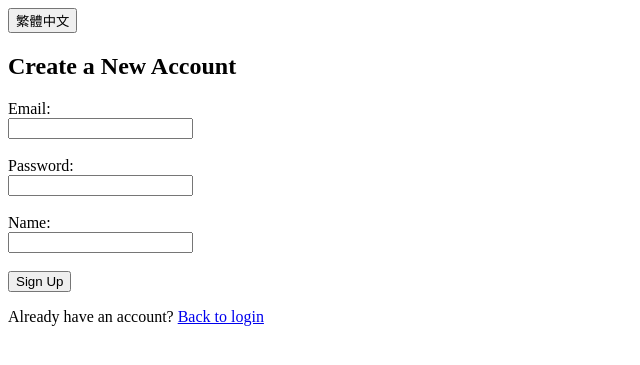
After one commit to shinchuanchenne/motivational_coach, a Flask app: page /signup in a window 1280 px wide. The commit adds this page. Shown: the top 365 px of the page, without its empty margins (0-640 px from the left). Run offline with Flask 3, Linux system fonts and the light colour scheme.

Commit message:
Finished login and signup html and logic

```diff
--- a/app.py
+++ b/app.py
@@ -12,7 +12,7 @@ api_key = os.getenv("OPENAI_API_KEY")
 client = OpenAI(api_key=api_key)
 app = Flask(__name__)
 app.secret_key = 'supersecret'
-DATABASE = 'app.db'
+DATABASE = 'database.db'
 
 
 # Connect sqlite
@@ -28,6 +28,37 @@ def close_db(e=None):
     db = g.pop('db', None)
     if db:
         db.close()
+
+
+#login
+@app.route("/set_language", methods=["POST"])
+def set_language():
+    session['lang'] = request.form.get('lang','en')
+    return redirect(url_for('login'))
+
+#Signup
+@app.route("/signup", methods=["GET", "POST"])
+def signup():
+    if request.method == "POST":
+        email = request.form["email"].strip().lower()
+        password = request.form["password"]
+        name = request.form["name"].strip()
+
+        db = get_db()
+
+        existing_user = db.execute("SELECT * FROM users WHERE email = ?", (email,)).fetchone()
+        if existing_user:
+            return "<p>Email already registered. Please use another email.</p>"
+
+        db.execute(
+            "INSERT INTO users (email, password, name) VALUES (?, ?, ?)",
+            (email, password, name)
+        )
+        db.commit()
+
+        return redirect(url_for('login'))
+
+    return render_template("signup.html")
 
 
 @app.route("/", methods=["GET", "POST"])
--- /dev/null
+++ b/templates/signup.html
@@ -0,0 +1,55 @@
+<!DOCTYPE html>
+<html lang="en">
+<head>
+    <meta charset="UTF-8">
+    <meta name="viewport" content="width=device-width, initial-scale=1.0">
+    <title>Sign Up - Motivational Coach</title>
+</head>
+<body>
+
+    <!-- Change language -->
+    <div>
+        <form method="POST" action="/set_language">
+            {% if session.get('lang') == 'zh' %}
+                <button name="lang" value="en">English</button>
+            {% else %}
+                <button name="lang" value="zh">繁體中文</button>
+            {% endif %}
+        </form>
+    </div>
+
+    <!-- Sign up-->
+    {% if session.get('lang') == 'zh' %}
+        <h2>註冊新帳號</h2>
+        <form method="POST" action="/signup">
+            <label>請輸入電子郵件：</label><br>
+            <input type="email" name="email" required><br><br>
+
+            <label>請輸入密碼：</label><br>
+            <input type="password" name="password" required><br><br>
+
+            <label>請輸入姓名：</label><br>
+            <input type="text" name="name" required><br><br>
+
+            <button type="submit">註冊</button>
+        </form>
+        <p>已經有帳號？<a href="{{ url_for('login') }}">回到登入</a></p>
+    {% else %}
+        <h2>Create a New Account</h2>
+        <form method="POST" action="/signup">
+            <label>Email:</label><br>
+            <input type="email" name="email" required><br><br>
+
+            <label>Password:</label><br>
+            <input type="password" name="password" required><br><br>
+
+            <label>Name:</label><br>
+            <input type="text" name="name" required><br><br>
+
+            <button type="submit">Sign Up</button>
+        </form>
+        <p>Already have an account? <a href="{{ url_for('login') }}">Back to login</a></p>
+    {% endif %}
+
+</body>
+</html>
```
Also changed, not shown: templates/index copy.html (added, +21 -0 lines), templates/index.html (+40 -11 lines), templates/login copy.html (added, +18 -0 lines), templates/login.html (+39 -7 lines), 1 other file.
